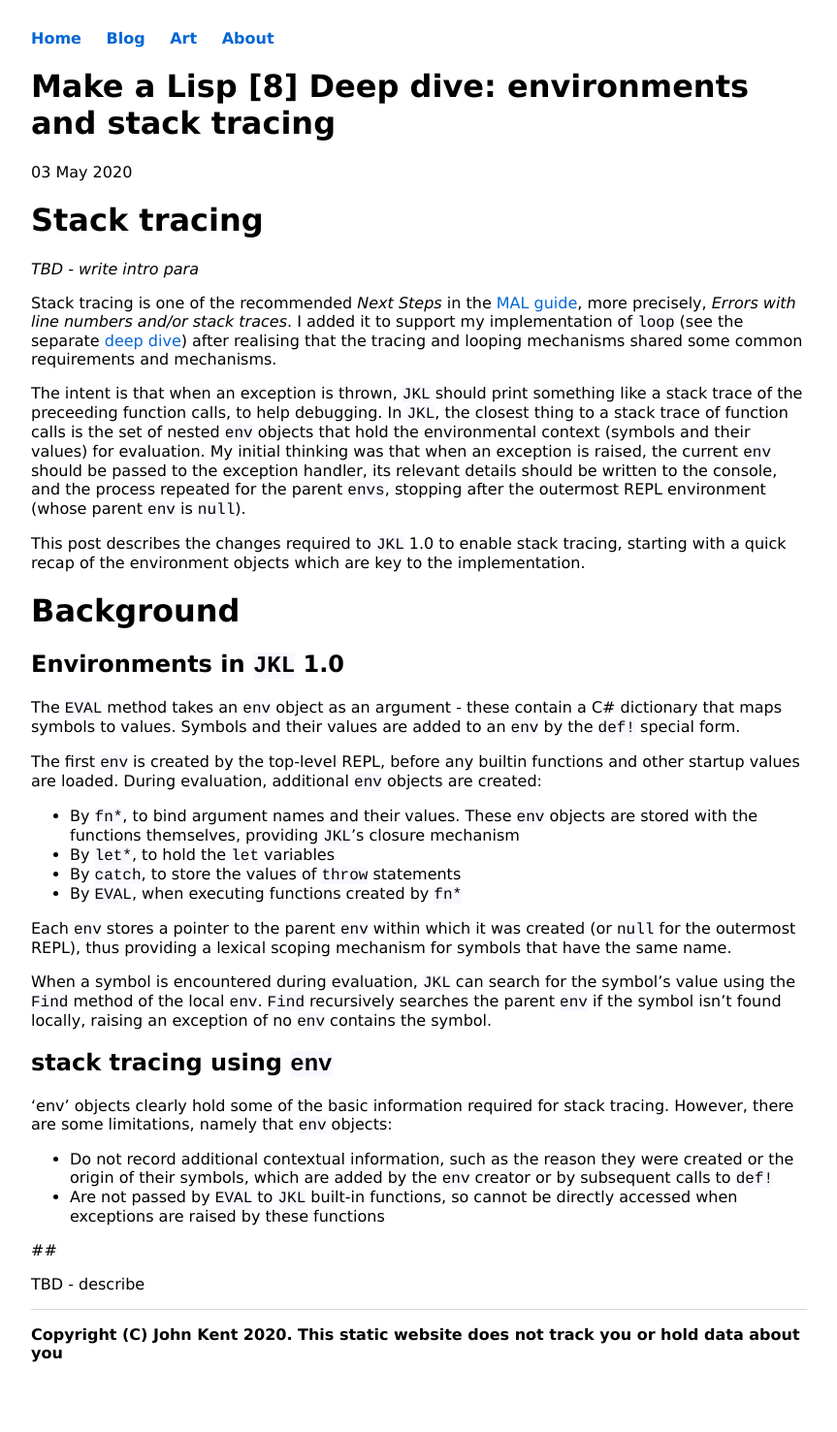
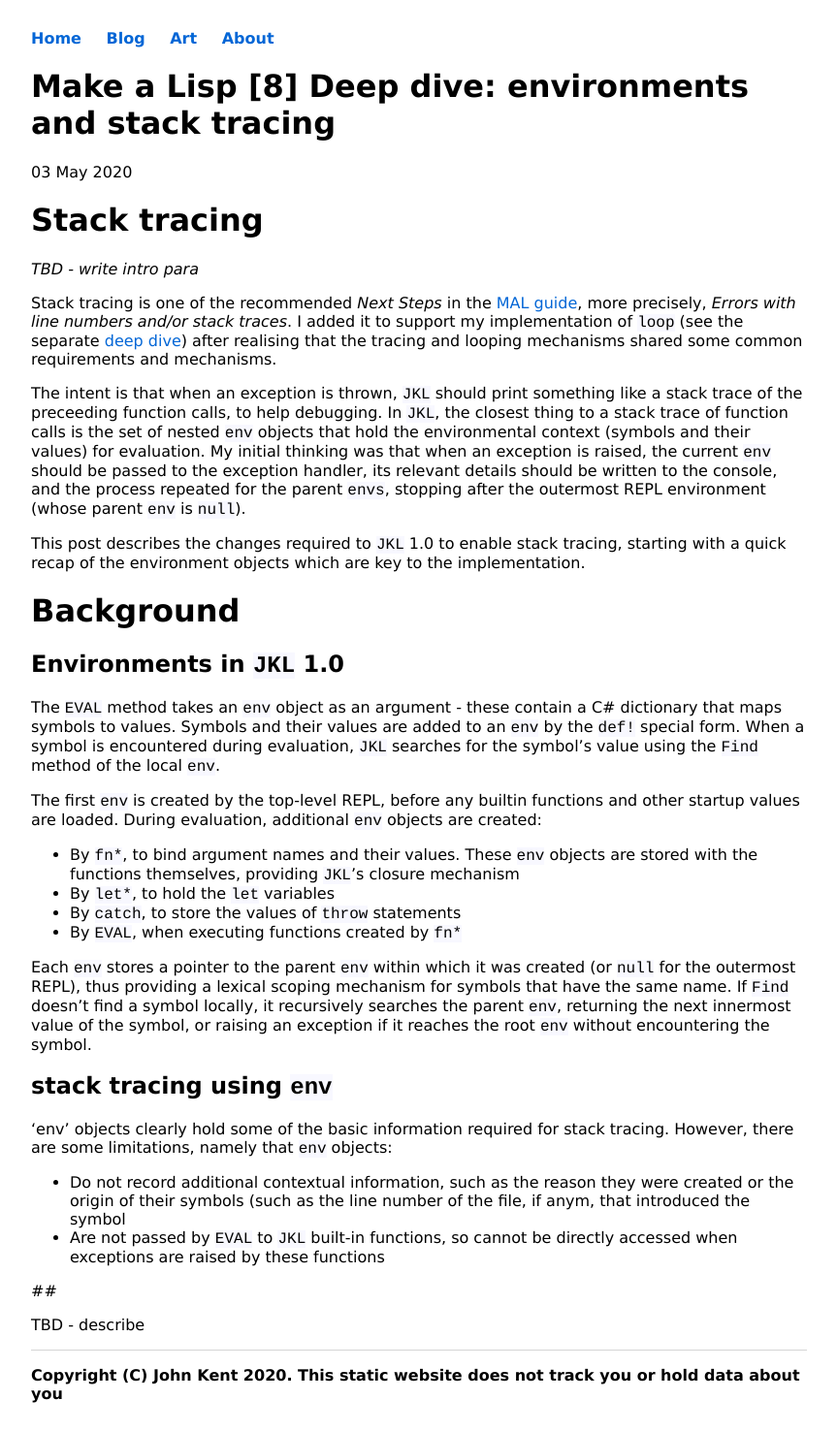
Before and after one commit to KineticLensman/KineticLensman.github.io, a Jekyll site: the page built from _posts/2020-05-02-environments.md, in a window 1280 px wide. Shown: the whole page at 97% size, without its empty margins (208-1071 px from the left). Built offline with Jekyll 4.4.1, drawn with Linux system fonts in a browser that asks for light colours; before the commit the page ends 1435 px from its top, so only the background shows below that.

Commit message:
rewording

```diff
--- a/_posts/2020-05-02-environments.md
+++ b/_posts/2020-05-02-environments.md
@@ -18,7 +18,7 @@ This post describes the changes required to `JKL` 1.0 to enable stack tracing, s
 
 ## Environments in `JKL` 1.0
 
-The `EVAL` method takes an `env` object as an argument - these contain a C# dictionary that maps symbols to values. Symbols and their values are added to an `env` by the `def!` special form.
+The `EVAL` method takes an `env` object as an argument - these contain a C# dictionary that maps symbols to values. Symbols and their values are added to an `env` by the `def!` special form. When a symbol is encountered during evaluation, `JKL` searches for the symbol's value using the `Find` method of the local `env`.
 
 The first `env` is created by the top-level REPL, before any builtin functions and other startup values are loaded. During evaluation, additional `env` objects are created:
 * By `fn*`, to bind argument names and their values. These `env` objects are stored with the functions themselves, providing `JKL`'s closure mechanism
@@ -26,14 +26,12 @@ The first `env` is created by the top-level REPL, before any builtin functions a
 * By `catch`, to store the values of `throw` statements
 * By `EVAL`, when executing functions created by `fn*`
 
-Each `env` stores a pointer to the parent `env` within which it was created (or `null` for the outermost REPL), thus providing a lexical scoping mechanism for symbols that have the same name.
-
-When a symbol is encountered during evaluation, `JKL` can search for the symbol's value using the `Find` method of the local `env`. `Find` recursively searches the parent `env` if the symbol isn't found locally, raising an exception of no `env` contains the symbol.
+Each `env` stores a pointer to the parent `env` within which it was created (or `null` for the outermost REPL), thus providing a lexical scoping mechanism for symbols that have the same name. If `Find` doesn't find a symbol locally, it recursively searches the parent `env`, returning the next innermost value of the symbol, or raising an exception if it reaches the root `env` without encountering the symbol.
 
 ## stack tracing using `env`
 
 'env' objects clearly hold some of the basic information required for stack tracing. However, there are some limitations, namely that `env` objects:
-* Do not record additional contextual information, such as the reason they were created or the origin of their symbols, which are added by the `env` creator or by subsequent calls to `def!`
+* Do not record additional contextual information, such as the reason they were created or the origin of their symbols (such as the line number of the file, if anym, that introduced the symbol
 * Are not passed by `EVAL` to `JKL` built-in functions, so cannot be directly accessed when exceptions are raised by these functions
 
 ##
```
